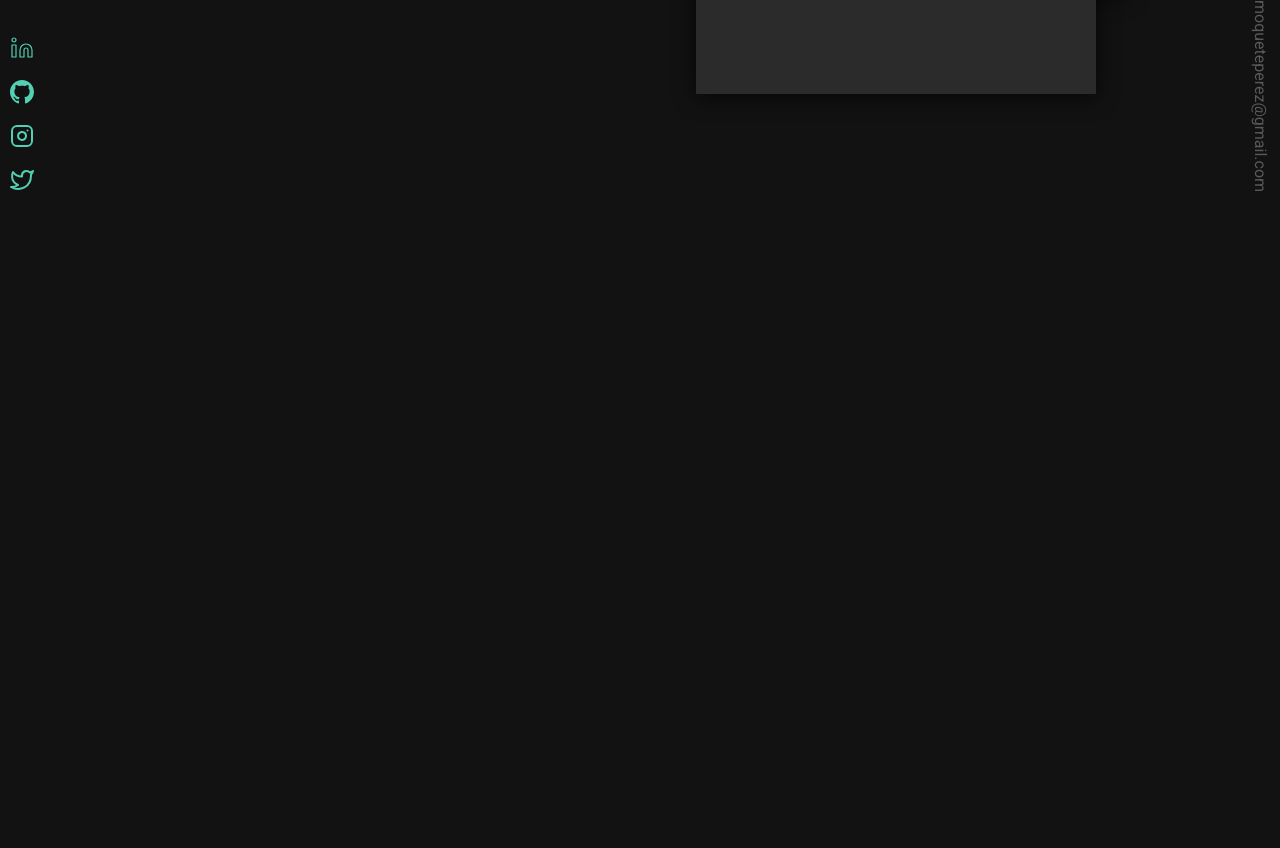
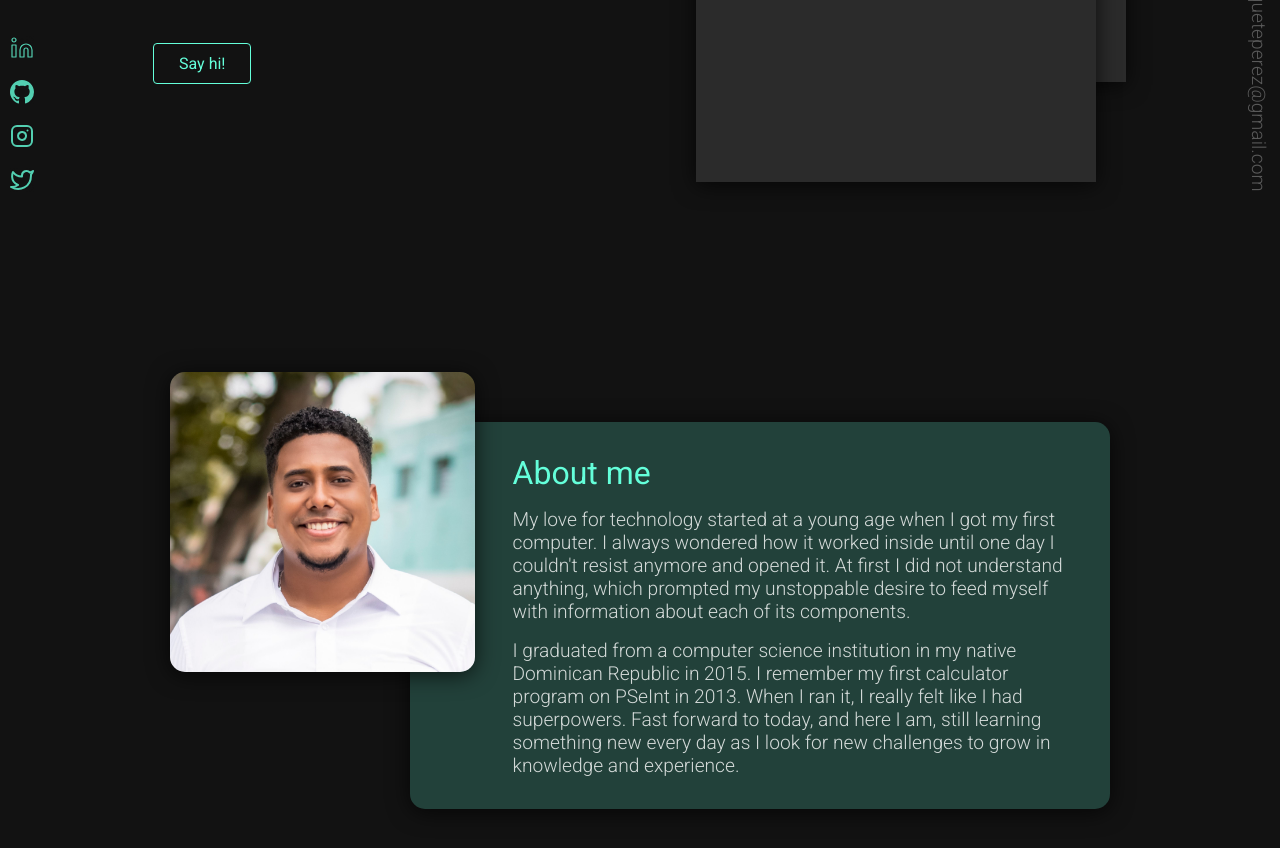
Before and after one commit to omar-moquete/porfolio-sharing-version, a website built with Parcel: page main/index.html in a window 1280 px wide. Shown: the part 528-1376 px from the top of the page. Before the commit the page ends 800 px from the top, so only its background shows below. Built offline with nearby package versions, Linux system fonts and the light colour scheme.

Commit message:
initial design for section 2

```diff
--- a/main/index.html
+++ b/main/index.html
@@ -258,6 +258,49 @@
           </aside>
         </article>
       </section>
+      <section class="section2">
+        <!-- <div class="waves">
+          <svg class="wave-1" viewBox="0 0 900 300">
+            <defs>
+              <linearGradient id="gradient-1" x1="0.5" y1="0" x2="0.5" y2="1">
+                <stop offset="0%" class="stop-1" />
+                <stop offset="90%" class="stop-2" />
+              </linearGradient>
+            </defs>
+
+            <path
+            <path d="M985.66,92.83C906.67,72,823.78,31,743.84,14.19c-82.26-17.34-168.06-16.33-250.45.39-57.84,11.73-114,31.07-172,41.86A600.21,600.21,0,0,1,0,27.35V120H1200V95.8C1132.19,118.92,1055.71,111.31,985.66,92.83Z" fill=url(#gradient-1)></path>
+            ></path>
+          </svg>
+        </div> -->
+
+        <div class="about-me__wrapper">
+          <img src="./img/my_photo.jpg" alt="Omar Moquete's photo" />
+          <article>
+            <div class="about-me">
+              <div class="about-me__text">
+                <h1>About me</h1>
+                <p>
+                  My love for technology started at a young age when I got my
+                  first computer. I always wondered how it worked inside until
+                  one day I couldn't resist anymore and opened it. At first I
+                  did not understand anything, which prompted my unstoppable
+                  desire to feed myself with information about each of its
+                  components.
+                </p>
+                <p>
+                  I graduated from a computer science institution in my native
+                  Dominican Republic in 2015. I remember my first calculator
+                  program on PSeInt in 2013. When I ran it, I really felt like I
+                  had superpowers. Fast forward to today, and here I am, still
+                  learning something new every day as I look for new challenges
+                  to grow in knowledge and experience.
+                </p>
+              </div>
+            </div>
+          </article>
+        </div>
+      </section>
     </main>
   </body>
 </html>
--- a/main/src/js/config.js
+++ b/main/src/js/config.js
@@ -4,7 +4,7 @@ export const COLORS = {
     backgroundLighterColor: "#2b2b2b",
     backgroundLightestColor: "#3b3b3b",
     accentColor: "#64ffda",
-    accentColorTransparent: "rgba(100, 255, 219, 0.17)",
+    accentColorTransparent: "rgba(100, 255, 219, 0.2)",
     sliderBackgroundColor: "rgba(255, 255, 255, 0.4)",
     textColorHighEmphasis: "rgba(255, 255, 255, 0.9)",
     textColorMediumEmphasis: "rgba(255, 255, 255, 0.6)",
@@ -17,6 +17,9 @@ export const COLORS = {
     shadow: "0px 3px 22px 0px rgba(0, 0, 0, 0.7)",
     codeArtBaseColor: "#ffffffdc",
     caretFillColor: "#ffffffdc",
+    lighterAccentColor: "rgba(100, 255, 219, 0.2)",
+    aboutMeHColor: "var(--accent-color)",
+    aboutMePColor: "var(--text-color-high-emphasis)",
   },
 
   lightThemeColors: {
@@ -24,7 +27,7 @@ export const COLORS = {
     backgroundLighterColor: "#fff",
     backgroundLightestColor: "#fff",
     accentColor: "#023e8a",
-    accentColorTransparent: "rgba(2, 61, 138, 0.168)",
+    accentColorTransparent: "rgba(2, 61, 138, 0.2)",
     sliderBackgroundColor: "#ddd",
     textColorHighEmphasis: "rgba(4, 4, 4)",
     textColorMediumEmphasis: "rgba(4, 4, 4, 0.8)",
@@ -37,6 +40,9 @@ export const COLORS = {
     shadow: "rgba(100, 100, 111, 0.2) 0px 7px 29px 0px",
     codeArtBaseColor: "#444",
     caretFillColor: "#444",
+    lighterAccentColor: "var(--accent-color)",
+    aboutMeHColor: "rgba(255, 255, 255, 0.9)",
+    aboutMePColor: "rgba(255, 255, 255, 0.9)",
   },
 
   cssRules: [
@@ -57,23 +63,9 @@ export const COLORS = {
     "--shadow",
     "--code-art__base-color",
     "--caret-fill-color",
-    "--background-color",
-    "--background-lighter-color",
-    "--background-lightest-color",
-    "--accent-color",
-    "--accent-color-transparent",
-    "--slider-background-color",
-    "--text-color-high-emphasis",
-    "--text-color-medium-emphasis",
-    "--text-color-low-emphasis",
-    "--osx-window",
-    "--introduction-window-color",
-    "--osx-border-color",
-    "--osx-dot-container-bottom-border-color",
-    "--inactive-dot",
-    "--shadow",
-    "--code-art__base-color",
-    "--caret-fill-color",
+    "--lighter-accent-color",
+    "--about-me-h-color",
+    "--about-me-p-color",
   ],
 };
 
--- a/main/src/sass/_header.scss
+++ b/main/src/sass/_header.scss
@@ -100,7 +100,6 @@
     }
 
     // Hamburger / X visibility
-
     .hamburger-x__container {
       position: relative;
       overflow: hidden;
--- a/main/src/sass/_main-content.scss
+++ b/main/src/sass/_main-content.scss
@@ -1,11 +1,13 @@
 @import "sections/section-1";
+@import "sections/section-2";
 
 @mixin content {
-  // main content
   main {
     width: 100vw;
-    padding: 14vh 10vw 0 10vw;
+    padding: 200px 10vw 0 10vw;
+    overflow-x: hidden;
   }
 
   @include section-1;
+  @include section-2;
 }
--- a/main/src/sass/_mixins.scss
+++ b/main/src/sass/_mixins.scss
@@ -85,7 +85,7 @@
       width: 400px;
       height: fit-content;
       padding: 16px;
-      border-radius: 10px;
+      border-radius: 15px;
       background-color: var(--introduction-window-color);
       box-shadow: var(--shadow);
       .introduction-filter {
@@ -102,6 +102,8 @@
 }
 
 @mixin mobile-responsive {
+  //////////////////////// SECTION 1 ///////////////////////
+
   @media (max-width: 600px) {
     main {
       padding: 5vh 30px;
@@ -121,7 +123,6 @@
         height: calc(100% + 100px);
         width: 100vw;
         left: -10vw;
-        // width: calc(100% + 50px);
         background: linear-gradient(to top, var(--background-color), #0000);
         z-index: 1;
       }
@@ -151,5 +152,11 @@
         margin: 0;
       }
     }
+    //////////////////////// SECTION 2 ///////////////////////
+
+    // .waves {
+    //   top: 200px;
+    //   width: 200vh;
+    // }
   }
 }
--- a/main/src/sass/_variables.scss
+++ b/main/src/sass/_variables.scss
@@ -6,12 +6,12 @@
   --background-lighter-color: #2b2b2b;
   --background-lightest-color: #3b3b3b;
   --accent-color: #64ffda;
-  --accent-color-transparent: rgba(100, 255, 219, 0.168);
+  --accent-color-transparent: rgba(100, 255, 219, 0.2);
   --slider-background-color: rgba(255, 255, 255, 0.38);
   --text-color-high-emphasis: rgba(255, 255, 255, 0.8);
   --text-color-medium-emphasis: rgba(255, 255, 255, 0.6);
   --text-color-low-emphasis: rgba(255, 255, 255, 0.3);
-  --introduction-window-color: #2b2b2b9d;
+  --introduction-window-color: rgba(43, 43, 43, 0.7);
   --osx-window: #3b3b3b;
   --osx-border-color: transparent;
   --osx-dot-container-bottom-border-color: #000;
@@ -19,6 +19,9 @@
   --shadow: 0px 3px 22px 0px rgba(0, 0, 0, 0.7);
   --code-art__base-color: #ffffffdc;
   --caret-fill-color: #ffffffdc;
+  --lighter-accent-color: rgba(100, 255, 219, 0.2);
+  --about-me-h-color: var(--accent-color);
+  --about-me-p-color: rgba(255, 255, 255, 0.8);
   // Light theme
 
   // --background-color: #fff;
--- a/main/src/sass/sections/_section-1.scss
+++ b/main/src/sass/sections/_section-1.scss
@@ -24,12 +24,6 @@
           font-size: 1.2rem;
           font-weight: 400;
           color: var(--accent-color);
-        }
-
-        p {
-          font-weight: 300;
-          line-height: 1.2;
-          font-size: 1.2rem;
         }
 
         z-index: 4;
@@ -124,7 +118,6 @@
       @include code-art__content;
     }
   }
-}
 
   // Text decor
 
@@ -168,3 +161,4 @@
   .code-art__base-color {
     color: var(--code-art__base-color);
   }
+}
--- /dev/null
+++ b/main/src/sass/sections/_section-2.scss
@@ -0,0 +1,87 @@
+@mixin section-2 {
+  .section2 {
+    display: flex;
+    justify-content: center;
+    padding-top: 300px;
+    // REMOVE
+    margin-bottom: 400px;
+    // //////
+
+    .about-me__wrapper {
+      position: relative;
+      max-width: 950px;
+      display: grid;
+      grid-template-columns: 0fr 2fr;
+      justify-content: center;
+    }
+
+    article {
+      // position: absolute;
+      grid-column: 2/ -1;
+      justify-self: end;
+      padding: 32px;
+      width: 700px;
+      // max-width: 1000px;
+      border-radius: 15px;
+      box-shadow: var(--shadow);
+      background-color: var(--lighter-accent-color);
+      gap: 42px;
+      transform: translateX(120px);
+      z-index: 200;
+    }
+
+    img {
+      position: absolute;
+      border-radius: 15px;
+      transform: translate(-120px, -50px);
+      height: 300px;
+      width: auto;
+      box-shadow: var(--shadow);
+      border-radius: 15px;
+      z-index: 300;
+    }
+
+    .about-me {
+      display: grid;
+      grid-template-columns: 0.1fr 1fr;
+      gap: 14px;
+
+      .about-me__text {
+        grid-column: 2 / -1;
+        display: flex;
+        gap: 16px;
+        flex-direction: column;
+      }
+
+      p {
+        color: var(--about-me-p-color);
+      }
+
+      h1 {
+        font-size: 2rem;
+        font-weight: 400;
+        color: var(--about-me-h-color);
+      }
+    }
+  }
+}
+
+// .waves {
+//   left: -10vw;
+//   top: 0;
+//   position: absolute;
+//   top: 100px;
+//   width: 120vw;
+//   z-index: -100;
+//   .wave-1 {
+//     position: absolute;
+//   }
+
+//   .stop-1 {
+//     stop-color: var(--accent-color-transparent);
+//   }
+
+//   .stop-2 {
+//     stop-color: rgba(0, 0, 255, 0);
+// }
+// }
--- a/main/src/sass/style.scss
+++ b/main/src/sass/style.scss
@@ -16,9 +16,36 @@
 
 :root {
   font-family: "Roboto", sans-serif;
+  overflow-x: hidden;
+}
+
+/* width */
+::-webkit-scrollbar {
+  width: 10px;
+}
+
+/* Track */
+::-webkit-scrollbar-track {
+  background: var(--background-color);
+}
+
+/* Handle */
+::-webkit-scrollbar-thumb {
+  background: var(--accent-color);
+  border-radius: 15px;
+}
+
+/* Handle on hover */
+::-webkit-scrollbar-thumb:hover {
+  background: var(--accent-color-transparent);
 }
 
 body {
+  p {
+    font-weight: 300;
+    line-height: 1.2;
+    font-size: 1.2rem;
+  }
   background-color: var(--background-color);
   color: var(--text-color-high-emphasis);
   -webkit-tap-highlight-color: transparent;
```
Also changed, not shown: assets/design/wave.svg (added), main/img/my_photo.jpg (added). Lines whose indentation alone changed are shown as unchanged.
